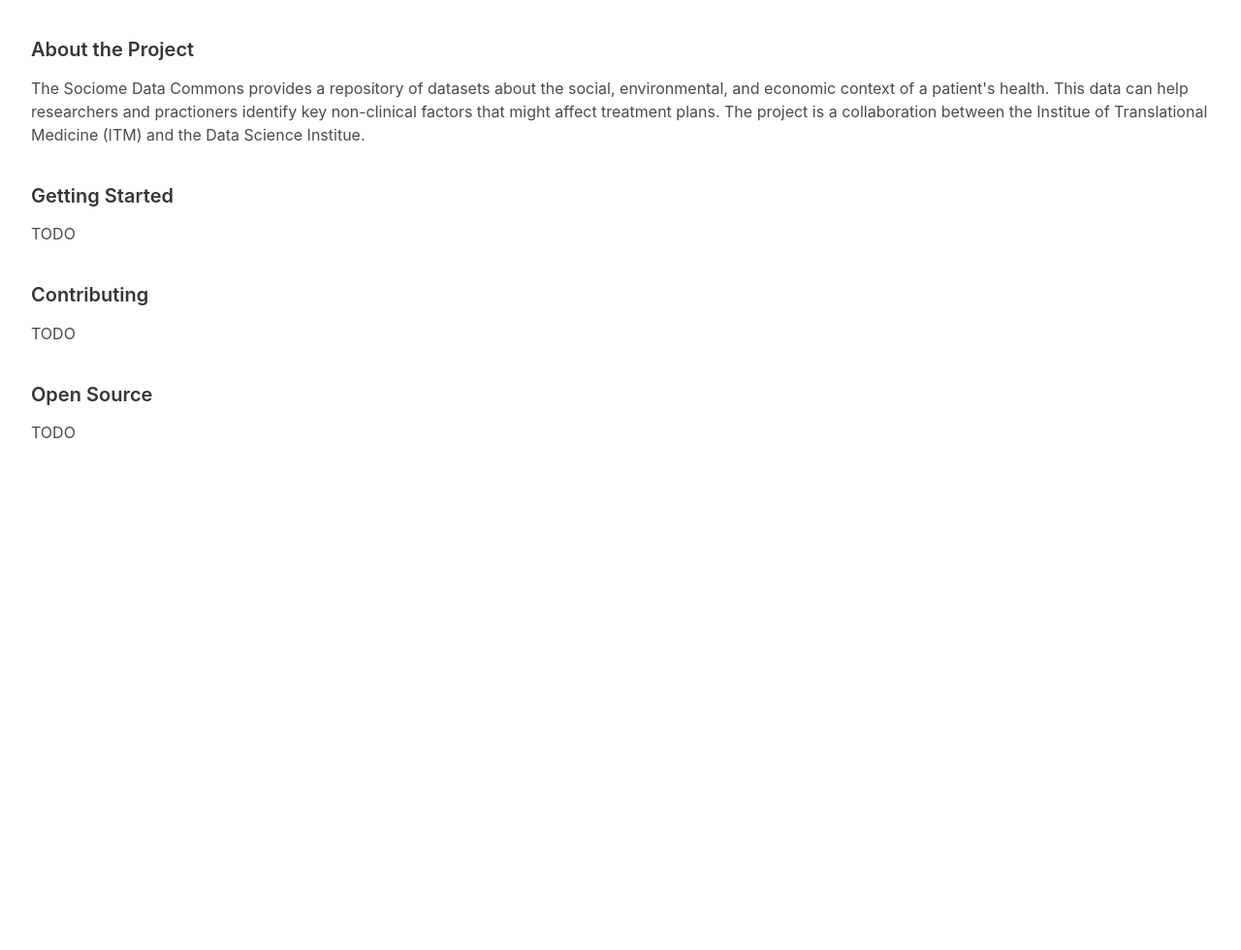
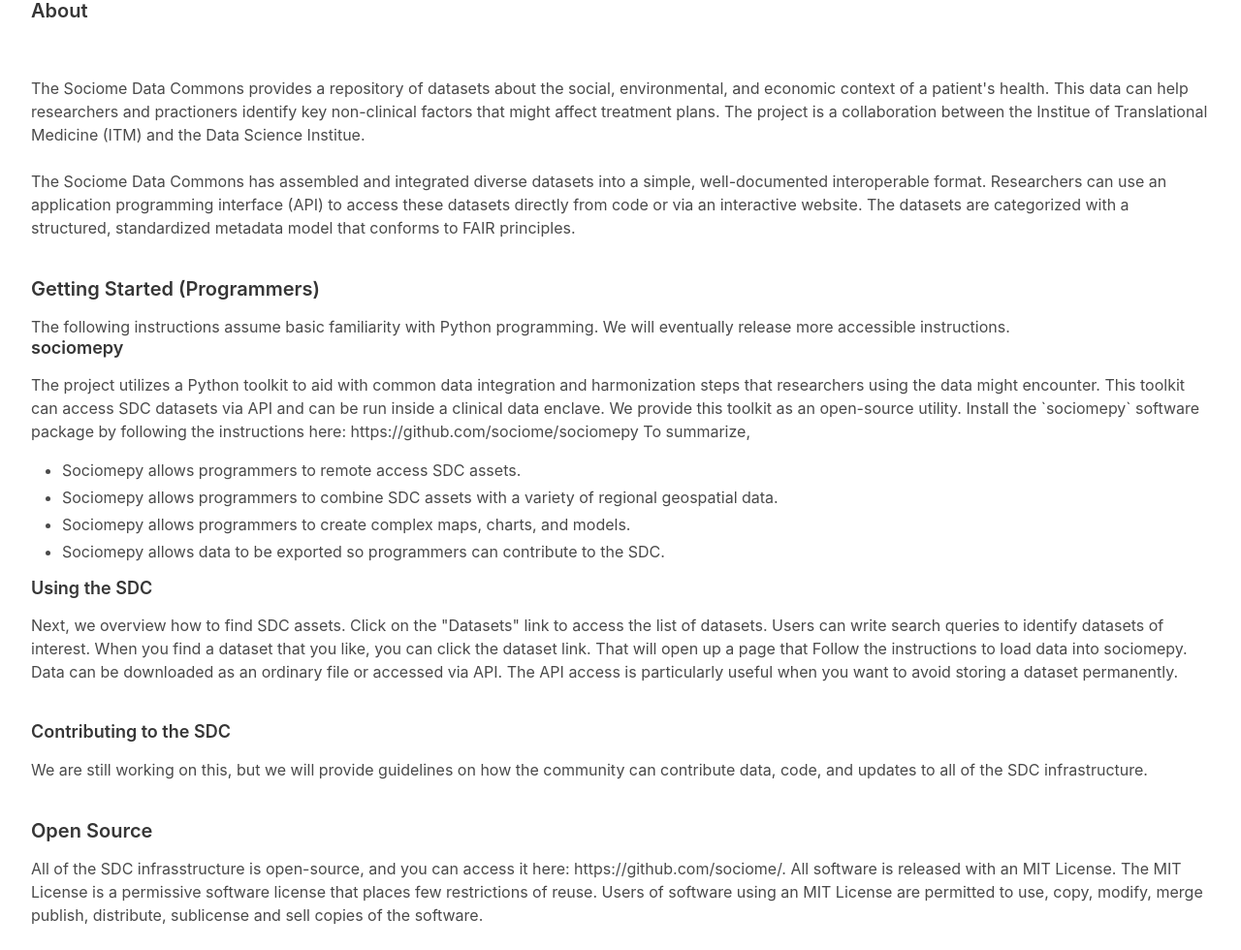
Before and after one commit to sociome/sociome-data-commons, a Django app: page / in a window 1280 px wide. Shown: the part 62-1042 px from the top of the page at 97% size. Before the commit the page ends 514 px from the top, so only its background shows below. Run offline with Django 4.2, Linux system fonts and the light colour scheme.

Commit message:
Updated the landing page

```diff
--- a/sociomedc/templates/index.html
+++ b/sociomedc/templates/index.html
@@ -4,25 +4,45 @@
 
 <div class="content is-fluid">
 
+<h4>About</h4>
+
 <p><br></p>
+The Sociome Data Commons provides a repository of datasets about the social, environmental, and economic context of a patient's health. This data can help researchers and practioners identify key non-clinical factors that might affect treatment plans. The project is a collaboration between the Institue of Translational Medicine (ITM) and the Data Science Institue.
 
-<h4>About the Project</h4>
-The Sociome Data Commons provides a repository of datasets about the social, environmental, and economic context of a patient's health. This data can help researchers and practioners identify key non-clinical factors that might affect treatment plans. The project is a collaboration between the Institue of Translational Medicine (ITM) and the Data Science Institue.
+<br><br>
+
+The Sociome Data Commons has assembled and integrated diverse datasets into a simple, well-documented interoperable format. Researchers can use an application programming interface (API) to access these datasets directly from code or via an interactive website. The datasets are categorized with a structured, standardized metadata model that conforms to FAIR principles.
 
 <p><br></p>
 
-<h4>Getting Started</h4>
-TODO
+<h4>Getting Started (Programmers)</h4>
+The following instructions assume basic familiarity with Python programming. We will eventually release more accessible instructions.
+
+<h5>sociomepy</h5>
+The project utilizes a Python toolkit to aid with common data integration and harmonization steps that researchers using the data might encounter. This toolkit can access SDC datasets via API and can be run inside a clinical data enclave. We provide this toolkit as an open-source utility. Install the `sociomepy` software package by following the instructions here: https://github.com/sociome/sociomepy
+
+To summarize,
+<ul>
+	<li>Sociomepy allows programmers to remote access SDC assets.</li>
+	<li>Sociomepy allows programmers to combine SDC assets with a variety of regional geospatial data.</li>
+	<li>Sociomepy allows programmers to create complex maps, charts, and models.</li>
+	<li>Sociomepy allows data to be exported so programmers can contribute to the SDC.</li>
+</ul>
+
+<h5>Using the SDC</h5>
+Next, we overview how to find SDC assets. Click on the "Datasets" link to access the list of datasets. Users can write search queries to identify datasets of interest. When you find a dataset that you like, you can click the dataset link. That will open up a page that
+
+Follow the instructions to load data into sociomepy. Data can be downloaded as an ordinary file or accessed via API. The API access is particularly useful when you want to avoid storing a dataset permanently.
 
 <p><br></p>
 
-<h4>Contributing</h4>
-TODO
+<h5>Contributing to the SDC</h5>
+We are still working on this, but we will provide guidelines on how the community can contribute data, code, and updates to all of the SDC infrastructure.
 
 <p><br></p>
 
 <h4>Open Source</h4>
-TODO
+All of the SDC infrasstructure is open-source, and you can access it here: https://github.com/sociome/. All software is released with an MIT License. The MIT License is a permissive software license that places few restrictions of reuse. Users of software using an MIT License are permitted to use, copy, modify, merge publish, distribute, sublicense and sell copies of the software.
 
 <p><br></p>
 
```
